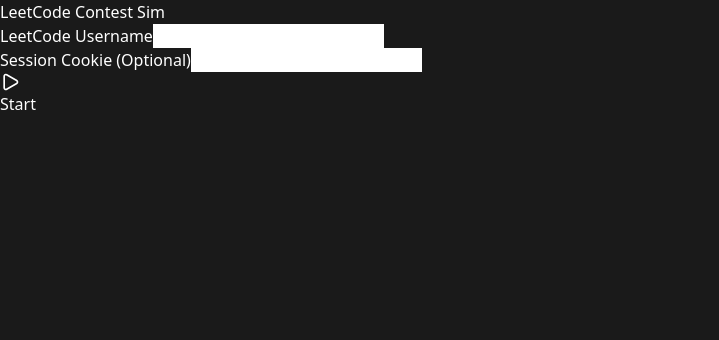
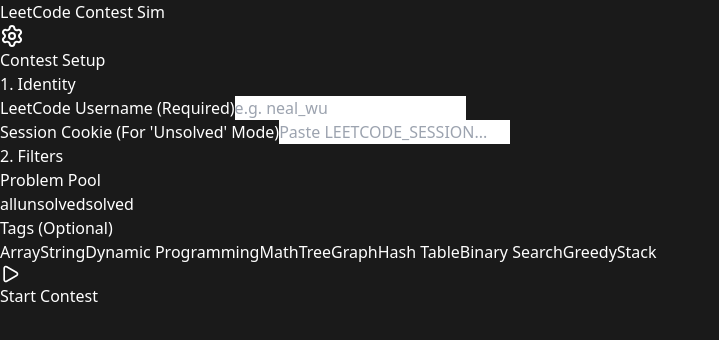
Before and after one commit to LakshyaJohari/leetcode-custom-contest, a React app in the folder frontend/: page / in a window 1280 px wide. Shown: the top 340 px of the page, without its empty margins (0-719 px from the left). Built offline with nearby package versions, Linux system fonts and the light colour scheme; the HTML template or start-up script is replaced by a standard one.

Commit message:
Add penalty tracking and rating with updated vercel hotst 3

```diff
--- a/frontend/src/App.jsx
+++ b/frontend/src/App.jsx
@@ -1,11 +1,18 @@
 import React, { useState, useEffect } from 'react';
 import axios from 'axios';
-import { Settings, Play, Trophy, ExternalLink, Loader2, AlertCircle } from 'lucide-react';
+import { Settings, Play, Trophy, ExternalLink, Loader2, AlertCircle, CheckCircle } from 'lucide-react';
 
 const TAG_OPTIONS = [
-  { name: "Array", slug: "array" }, { name: "DP", slug: "dynamic-programming" },
-  { name: "Tree", slug: "tree" }, { name: "Graph", slug: "graph" },
-  { name: "Greedy", slug: "greedy" }, { name: "Binary Search", slug: "binary-search" },
+  { name: "Array", slug: "array" },
+  { name: "String", slug: "string" },
+  { name: "Dynamic Programming", slug: "dynamic-programming" },
+  { name: "Math", slug: "math" },
+  { name: "Tree", slug: "tree" },
+  { name: "Graph", slug: "graph" },
+  { name: "Hash Table", slug: "hash-table" },
+  { name: "Binary Search", slug: "binary-search" },
+  { name: "Greedy", slug: "greedy" },
+  { name: "Stack", slug: "stack" },
 ];
 
 const POINTS = { 'Easy': 3, 'Medium': 5, 'Hard': 7 };
@@ -14,7 +21,7 @@ const App = () => {
   // --- CONFIG STATE ---
   const [username, setUsername] = useState(localStorage.getItem('lc_username') || "");
   const [cookie, setCookie] = useState(localStorage.getItem('lc_cookie') || "");
-  const [mode, setMode] = useState("all");
+  const [mode, setMode] = useState("all"); // 'all', 'solved', 'unsolved'
   const [selectedTags, setSelectedTags] = useState([]);
   const [showConfig, setShowConfig] = useState(true);
 
@@ -36,6 +43,7 @@ const App = () => {
     if (savedState) {
       const parsed = JSON.parse(savedState);
       const now = Date.now();
+
       if (parsed.isActive && parsed.endTime > now) {
         setContest(parsed.contest);
         setStartTime(parsed.startTime);
@@ -70,7 +78,6 @@ const App = () => {
         const now = Date.now();
         const secondsRemaining = Math.max(0, Math.floor((endTime - now) / 1000));
         setTimeLeft(secondsRemaining);
-        // Check every 15s
         if (secondsRemaining > 0 && secondsRemaining % 15 === 0) checkSubmissions();
       }, 1000);
     } else if (isActive && timeLeft <= 0) {
@@ -81,14 +88,17 @@ const App = () => {
 
   const startContest = async () => {
     if (!username) return alert("Please enter your LeetCode Username!");
+
     setLoading(true);
     localStorage.setItem('lc_username', username);
     localStorage.setItem('lc_cookie', cookie);
 
     try {
-      // REPLACE WITH YOUR BACKEND URL (Use localhost for testing)
+      // REPLACE WITH YOUR RENDER URL
       const res = await axios.post('https://lee-con-tom.onrender.com/create-contest', {
-        session_cookie: cookie, selected_tags: selectedTags, mode: mode
+        session_cookie: cookie,
+        selected_tags: selectedTags,
+        mode: mode
       });
 
       const serverTime = res.data.server_time;
@@ -101,7 +111,8 @@ const App = () => {
       setIsFinished(false);
       setShowConfig(false);
     } catch (err) {
-      alert("Error starting contest. Ensure backend is running.");
+      console.error(err);
+      alert("Error starting contest. Ensure backend is running and URL is correct.");
     } finally {
       setLoading(false);
     }
@@ -116,7 +127,6 @@ const App = () => {
         contest_start_time: startTime
       });
 
-      // Backend returns: { "slug": { "time": 123456, "fails": 2 } }
       const solvedMap = res.data;
 
       setProgress(prev => {
@@ -136,9 +146,16 @@ const App = () => {
   };
 
   const finishContest = () => { setIsActive(false); setIsFinished(true); };
+
   const resetTool = () => {
     localStorage.removeItem('CONTEST_STATE');
     setIsActive(false); setIsFinished(false); setShowConfig(true); setContest([]);
+  };
+
+  const toggleTag = (slug) => {
+    setSelectedTags(prev =>
+      prev.includes(slug) ? prev.filter(t => t !== slug) : [...prev, slug]
+    );
   };
 
   const calculateScore = () => {
@@ -149,7 +166,6 @@ const App = () => {
       const stat = progress[p.titleSlug];
       if (stat?.solved) {
         score += POINTS[p.difficulty];
-        // Standard LeetCode: Time + (5 mins * fails)
         totalPenaltyTime += stat.timeTaken + (stat.fails * 5);
       }
     });
@@ -165,75 +181,141 @@ const App = () => {
     if (score < 10) return { title: "Specialist (1400+)", color: "text-cyan-400" };
     if (score < totalPossible) return { title: "Expert (1600+)", color: "text-blue-400" };
 
-    // If full score, check speed
-    if (time < 45) return { title: "Guardian (2200+)", color: "text-red-500" }; // Super fast
+    if (time < 45) return { title: "Guardian (2200+)", color: "text-red-500" };
     if (time < 70) return { title: "Knight (1900+)", color: "text-orange-400" };
     return { title: "Guardian (2000+)", color: "text-yellow-400" };
   };
 
   const formatTime = (s) => `${Math.floor(s / 60)}:${(s % 60).toString().padStart(2, '0')}`;
-
-  // --- RENDER ---
   const { score, totalPenaltyTime } = calculateScore();
   const verdict = isFinished ? getVerdict(score, totalPenaltyTime) : null;
 
   return (
     <div className="min-h-screen bg-gray-900 text-gray-100 p-8 font-sans">
-      {/* Header */}
+
+      {/* HEADER */}
       <div className="flex justify-between items-center mb-8 border-b border-gray-700 pb-4">
         <h1 className="text-3xl font-bold text-orange-500">LeetCode Contest Sim</h1>
         {isActive ? (
           <div className="flex items-center gap-6">
-            <div className={`text-2xl font-mono ${timeLeft < 600 ? 'text-red-500' : 'text-white'}`}>{formatTime(timeLeft)}</div>
-            <button onClick={finishContest} className="bg-red-600 px-4 py-2 rounded font-bold">Submit</button>
+            <div className={`text-2xl font-mono ${timeLeft < 600 ? 'text-red-500' : 'text-white'}`}>
+              {formatTime(timeLeft)}
+            </div>
+            <button onClick={finishContest} className="bg-red-600 hover:bg-red-500 px-4 py-2 rounded font-bold transition">Submit Contest</button>
           </div>
         ) : !showConfig && (
-           <button onClick={resetTool} className="p-2 bg-gray-800 rounded text-sm">New Contest</button>
+           <button onClick={resetTool} className="p-2 bg-gray-800 rounded hover:bg-gray-700 text-sm">New Contest</button>
         )}
       </div>
 
-      {/* Setup View */}
+      {/* SETUP PANEL (RESTORED FULLY) */}
       {showConfig && (
-        <div className="max-w-2xl mx-auto bg-gray-800 p-8 rounded-xl border border-gray-700">
-           {/* ... (Same setup config inputs as before, kept brief for this snippet) ... */}
-           <div className="mb-4">
-             <label className="block text-gray-400 text-sm mb-1">LeetCode Username</label>
-             <input value={username} onChange={e => setUsername(e.target.value)} className="w-full bg-gray-900 border border-gray-600 rounded p-2" />
-           </div>
-           <div className="mb-4">
-             <label className="block text-gray-400 text-sm mb-1">Session Cookie (Optional)</label>
-             <input type="password" value={cookie} onChange={e => setCookie(e.target.value)} className="w-full bg-gray-900 border border-gray-600 rounded p-2" />
+        <div className="max-w-3xl mx-auto bg-gray-800 p-8 rounded-xl border border-gray-700 animate-fade-in">
+          <div className="flex items-center gap-2 mb-6 text-xl font-bold text-white border-b border-gray-700 pb-2">
+            <Settings className="text-orange-500" /> Contest Setup
           </div>
 
-           <button onClick={startContest} disabled={loading} className="w-full bg-green-600 py-3 rounded font-bold flex justify-center items-center gap-2">
-             {loading ? <Loader2 className="animate-spin" /> : <Play size={20} />} Start
+          <div className="grid grid-cols-1 md:grid-cols-2 gap-8">
+            <div className="space-y-4">
+              <h3 className="font-semibold text-gray-400">1. Identity</h3>
+              <div>
+                <label className="block text-sm text-gray-500 mb-1">LeetCode Username (Required)</label>
+                <input
+                  value={username} onChange={e => setUsername(e.target.value)}
+                  className="w-full bg-gray-900 border border-gray-600 rounded p-3 focus:border-orange-500 outline-none transition"
+                  placeholder="e.g. neal_wu"
+                />
+              </div>
+              <div>
+                <label className="block text-sm text-gray-500 mb-1">Session Cookie (For 'Unsolved' Mode)</label>
+                <input
+                  value={cookie} onChange={e => setCookie(e.target.value)}
+                  className="w-full bg-gray-900 border border-gray-600 rounded p-3 focus:border-orange-500 outline-none transition"
+                  type="password"
+                  placeholder="Paste LEETCODE_SESSION..."
+                />
+              </div>
+            </div>
+
+            <div className="space-y-4">
+              <h3 className="font-semibold text-gray-400">2. Filters</h3>
+              <div>
+                <label className="block text-sm text-gray-500 mb-2">Problem Pool</label>
+                <div className="flex gap-2">
+                  {['all', 'unsolved', 'solved'].map((m) => (
+                    <button
+                      key={m}
+                      onClick={() => setMode(m)}
+                      className={`flex-1 py-2 rounded capitalize text-sm font-medium transition ${mode === m ? 'bg-orange-600 text-white' : 'bg-gray-700 text-gray-400 hover:bg-gray-600'}`}
+                    >
+                      {m}
+                    </button>
+                  ))}
+                </div>
+              </div>
+
+              <div>
+                <label className="block text-sm text-gray-500 mb-2">Tags (Optional)</label>
+                <div className="flex flex-wrap gap-2">
+                  {TAG_OPTIONS.map((tag) => (
+                    <button
+                      key={tag.slug}
+                      onClick={() => toggleTag(tag.slug)}
+                      className={`px-3 py-1 rounded text-xs border transition ${selectedTags.includes(tag.slug) ? 'bg-blue-600 border-blue-500 text-white' : 'bg-transparent border-gray-600 text-gray-400 hover:border-gray-500'}`}
+                    >
+                      {tag.name}
+                    </button>
+                  ))}
+                </div>
+              </div>
+            </div>
+          </div>
+
+          <button
+            onClick={startContest}
+            disabled={loading}
+            className={`w-full mt-8 py-4 rounded-lg font-bold text-lg flex justify-center items-center gap-2 transition
+              ${loading ? 'bg-green-800 text-gray-400 cursor-not-allowed' : 'bg-green-600 hover:bg-green-500 text-white'}`}
+          >
+            {loading ? <><Loader2 className="animate-spin" /> Generating Contest...</> : <><Play size={20} /> Start Contest</>}
           </button>
         </div>
       )}
 
-      {/* Contest View */}
+      {/* CONTEST ARENA */}
       {!showConfig && !isFinished && (
         <div className="max-w-5xl mx-auto space-y-4">
+           <div className="flex justify-between text-gray-400 text-sm px-2">
+              <span>Problem Set</span>
+              <span>Live Status (Updates every 15s)</span>
+           </div>
            {contest.map((p, idx) => {
              const stat = progress[p.titleSlug];
              return (
-               <div key={idx} className={`p-5 rounded-xl border flex justify-between items-center ${stat?.solved ? 'bg-green-900/20 border-green-600' : 'bg-gray-800 border-gray-700'}`}>
+               <div key={idx} className={`p-5 rounded-xl border flex justify-between items-center transition-all ${stat?.solved ? 'bg-green-900/20 border-green-600 shadow-[0_0_15px_rgba(34,197,94,0.2)]' : 'bg-gray-800 border-gray-700 hover:border-gray-600'}`}>
                  <div>
-                   <span className={`text-xs font-bold uppercase px-2 py-1 rounded mr-3 ${p.difficulty === 'Easy' ? 'text-green-400 bg-green-900' : p.difficulty === 'Medium' ? 'text-yellow-400 bg-yellow-900' : 'text-red-400 bg-red-900'}`}>{p.difficulty}</span>
-                   <span className="text-xl font-semibold">{p.title}</span>
+                   <div className="flex items-center gap-3 mb-1">
+                     <span className={`text-xs font-bold uppercase px-2 py-1 rounded ${p.difficulty === 'Easy' ? 'bg-green-900 text-green-400' : p.difficulty === 'Medium' ? 'bg-yellow-900 text-yellow-400' : 'bg-red-900 text-red-400'}`}>
+                       {p.difficulty}
+                     </span>
+                     <span className="text-gray-500 text-xs font-mono">{POINTS[p.difficulty]} pts</span>
                    </div>
+                   <span className="text-xl font-semibold text-gray-100">{p.title}</span>
+                 </div>
+
                  <div className="flex items-center gap-4">
                    {stat?.solved ? (
-                     <div className="text-right">
-                       <div className="text-green-400 font-bold flex items-center gap-2">
-                         <Trophy size={16} /> Accepted
+                     <div className="text-right animate-fade-in">
+                       <div className="text-green-400 font-bold flex items-center justify-end gap-2">
+                         <CheckCircle size={16} /> Accepted
                        </div>
-                       <div className="text-xs text-gray-400 font-mono">
-                         {stat.timeTaken}m {stat.fails > 0 && <span className="text-red-400">({stat.fails} penalties)</span>}
+                       <div className="text-xs text-gray-400 font-mono mt-1">
+                         {stat.timeTaken} min
+                         {stat.fails > 0 && <span className="text-red-400 ml-1 font-bold">(+{stat.fails} pen)</span>}
                        </div>
                      </div>
                    ) : (
-                     <a href={`https://leetcode.com/problems/${p.titleSlug}/`} target="_blank" rel="noreferrer" className="bg-blue-600 px-5 py-2 rounded font-bold flex items-center gap-2">
+                     <a href={`https://leetcode.com/problems/${p.titleSlug}/`} target="_blank" rel="noreferrer" className="bg-blue-600 hover:bg-blue-500 text-white px-5 py-2.5 rounded-lg font-bold flex items-center gap-2 transition">
                        Solve <ExternalLink size={16} />
                      </a>
                    )}
@@ -244,54 +326,57 @@ const App = () => {
         </div>
       )}
 
-      {/* Results View */}
+      {/* RESULTS SCREEN */}
       {isFinished && (
-        <div className="max-w-3xl mx-auto bg-gray-800 p-8 rounded-xl border border-gray-700 text-center">
+        <div className="max-w-3xl mx-auto bg-gray-800 p-8 rounded-xl border border-gray-700 text-center animate-fade-in">
            <Trophy size={64} className="mx-auto text-yellow-500 mb-4" />
            <h2 className="text-3xl font-bold mb-2">Contest Finished</h2>
 
-           <div className="flex justify-center gap-8 mb-8">
+           <div className="flex justify-center gap-12 mb-8 mt-6">
              <div>
-               <div className="text-sm text-gray-500">Score</div>
-               <div className="text-4xl font-bold">{score} pts</div>
+               <div className="text-sm text-gray-500 uppercase font-bold tracking-wider">Total Score</div>
+               <div className="text-5xl font-bold text-white">{score} <span className="text-2xl text-gray-600">/ {contest.reduce((a,b)=>a+POINTS[b.difficulty],0)}</span></div>
              </div>
              <div>
-               <div className="text-sm text-gray-500">Effective Time</div>
-               <div className="text-4xl font-bold">{totalPenaltyTime} min</div>
+               <div className="text-sm text-gray-500 uppercase font-bold tracking-wider">Penalty Time</div>
+               <div className="text-5xl font-bold text-white">{totalPenaltyTime} <span className="text-2xl text-gray-600">min</span></div>
              </div>
            </div>
 
-           <div className="mb-8 p-4 bg-gray-900 rounded-lg border border-gray-700">
-             <div className="text-gray-400 text-sm mb-1">Estimated Performance Rating</div>
-             <div className={`text-3xl font-black uppercase ${verdict.color}`}>{verdict.title}</div>
+           <div className="mb-10 p-6 bg-gray-900 rounded-xl border border-gray-700">
+             <div className="text-gray-400 text-sm mb-2 uppercase font-bold">Performance Verdict</div>
+             <div className={`text-4xl font-black uppercase tracking-wide ${verdict.color}`}>{verdict.title}</div>
            </div>
 
-           <table className="w-full text-left mb-8">
+           <div className="bg-gray-900 rounded-lg overflow-hidden border border-gray-700 mb-8">
+             <table className="w-full text-left">
                <thead className="bg-gray-700 text-gray-300 text-xs uppercase">
                  <tr>
-                 <th className="p-3">Problem</th>
-                 <th className="p-3">Result</th>
-                 <th className="p-3">Time (+Penalty)</th>
-                 <th className="p-3 text-right">Points</th>
+                   <th className="p-4">Problem</th>
+                   <th className="p-4">Result</th>
+                   <th className="p-4">Details</th>
+                   <th className="p-4 text-right">Points</th>
                  </tr>
                </thead>
                <tbody className="divide-y divide-gray-800">
                  {contest.map((p, idx) => {
                    const stat = progress[p.titleSlug];
                    return (
-                   <tr key={idx}>
-                     <td className="p-3">{p.title}</td>
-                     <td className={`p-3 font-bold ${stat?.solved ? 'text-green-500' : 'text-red-500'}`}>{stat?.solved ? "AC" : "--"}</td>
-                     <td className="p-3 font-mono text-gray-400">
-                       {stat?.solved ? <span>{stat.timeTaken}m <span className="text-red-500">+{stat.fails * 5}</span></span> : "--"}
+                     <tr key={idx} className="hover:bg-gray-800/50">
+                       <td className="p-4 text-sm font-medium">{p.title}</td>
+                       <td className={`p-4 font-bold text-sm ${stat?.solved ? 'text-green-500' : 'text-red-500'}`}>{stat?.solved ? "AC" : "Not Solved"}</td>
+                       <td className="p-4 font-mono text-sm text-gray-400">
+                         {stat?.solved ? <span>{stat.timeTaken}m <span className="text-red-500 font-bold">+{stat.fails * 5}</span></span> : "--"}
                        </td>
-                     <td className="p-3 text-right font-bold">{stat?.solved ? POINTS[p.difficulty] : 0}</td>
+                       <td className="p-4 text-right font-bold text-white">{stat?.solved ? POINTS[p.difficulty] : 0}</td>
                      </tr>
                    );
                  })}
                </tbody>
              </table>
-           <button onClick={resetTool} className="bg-gray-700 hover:bg-gray-600 px-8 py-3 rounded font-bold">Start New Contest</button>
+           </div>
+
+           <button onClick={resetTool} className="bg-gray-700 hover:bg-gray-600 text-white px-8 py-3 rounded-lg font-bold transition">Start New Contest</button>
         </div>
       )}
     </div>
```
Lines whose indentation alone changed are shown as unchanged.
